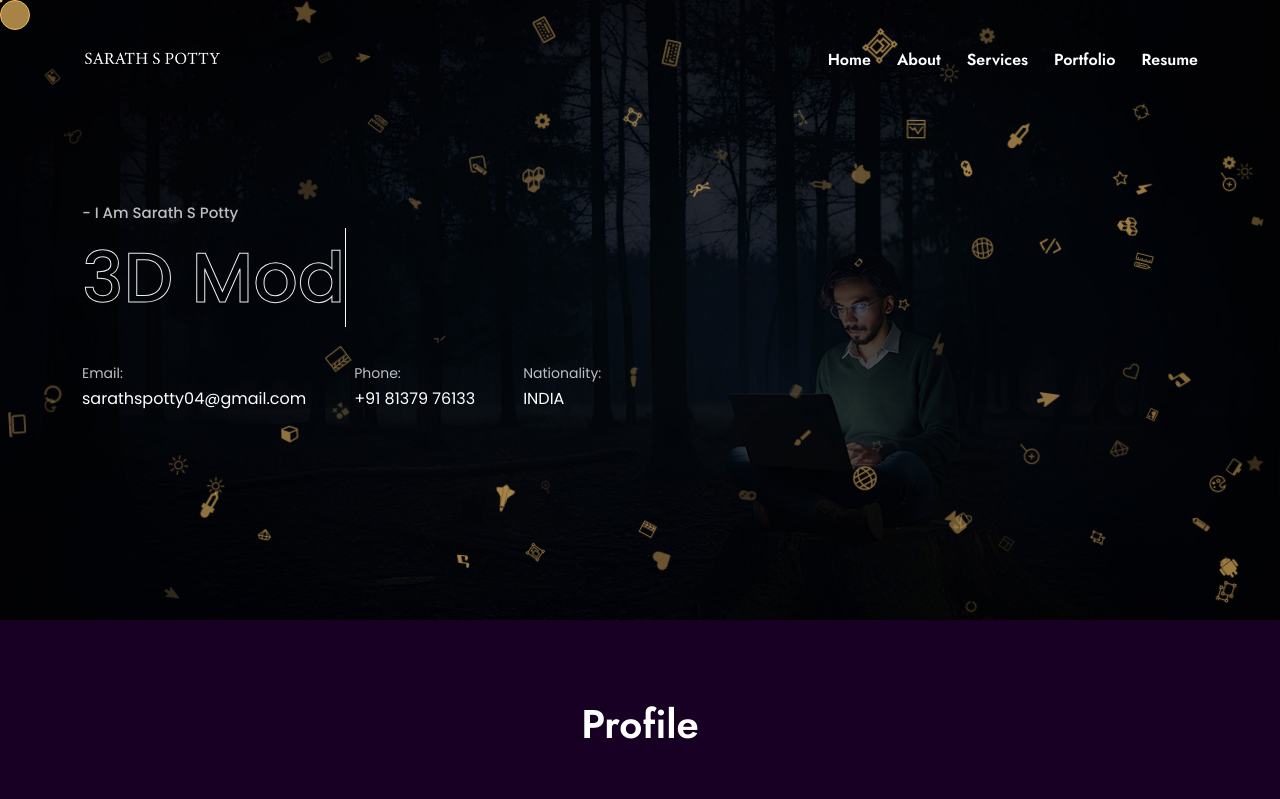
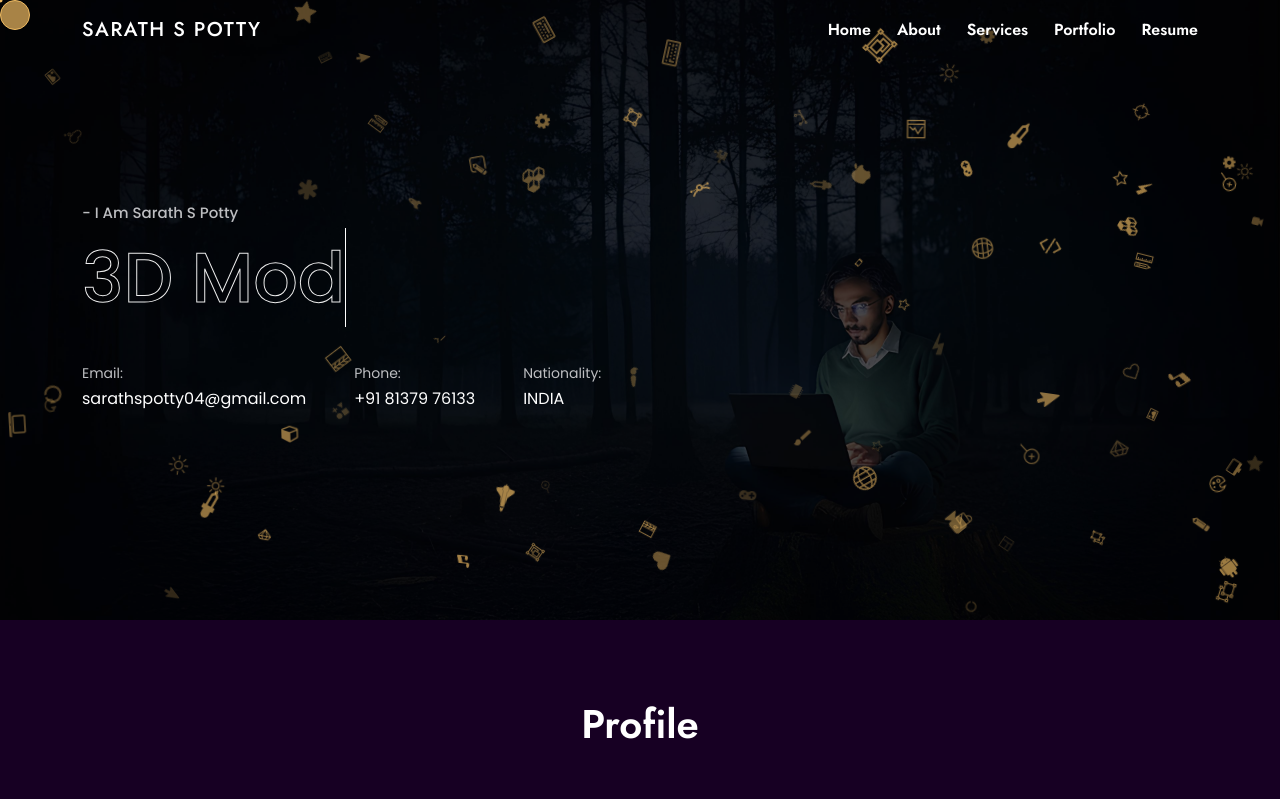
Before and after one commit to kannandevan/sarath-portfolio, a PHP site: page / in a window 1280 px wide. Shown: the top 799 px of the page. Run offline with PHP 8.4, Linux system fonts and the light colour scheme.

Commit message:
feat: Add initial personal portfolio template with new CSS styles and JavaScript functionality.

```diff
--- a/assets/css/style.css
+++ b/assets/css/style.css
@@ -57,6 +57,11 @@ h6 {
 	font-weight: 400;
 }
 
+html {
+	scroll-padding-top: 80px;
+	/* Fix for sticky navbar overlapping content */
+}
+
 a {
 	font-family: 'Jost', sans-serif;
 	text-decoration: none;
@@ -297,7 +302,7 @@ strong {
 
 .navbar-custom {
 	background-color: transparent;
-	padding: 20px 0;
+	padding: 10px 0;
 	width: 100%;
 	border-radius: 0px;
 	z-index: 999;
@@ -346,7 +351,7 @@ strong {
 
 .navbar-custom.nav-sticky {
 	background-color: #1b1e22 !important;
-	padding: 15px 0px;
+	padding: 10px 0px;
 	border-bottom: none;
 	box-shadow: 0 10px 40px -10px rgba(0, 64, 128, .1);
 }
@@ -364,7 +369,7 @@ strong {
 	}
 }
 
-@media (min-width: 200px) and (max-width: 768px) {
+@media (max-width: 991px) {
 	.navbar-custom {
 		background-color: #1b1e22;
 		padding: 10px 0px !important;
--- a/assets/js/scripts.js
+++ b/assets/js/scripts.js
@@ -1,17 +1,22 @@
 
-(function($) {
+(function ($) {
 	'use strict';
 
-	jQuery(document).on('ready', function(){
+	jQuery(document).on('ready', function () {
 
 		/*PRELOADER JS*/
-		$(window).on('load', function() {
+		$(window).on('load', function () {
 			$('.status').fadeOut();
 			$('.preloader').delay(100).fadeOut('slow');
 		});
 		/*END PRELOADER JS*/
 
 		/*START MENU JS*/
+		// Close responsive menu when a scroll trigger link is clicked
+		$('.navbar-nav .nav-link').on('click', function () {
+			$('.navbar-collapse').collapse('hide');
+		});
+
 		function windowScroll() {
 			const navbar = document.getElementById("navbar");
 			if (
@@ -31,23 +36,23 @@
 		/*END MENU JS*/
 
 		/*START PROGRESS BAR*/
-	    $('.progress-bar > span').each(function(){
+		$('.progress-bar > span').each(function () {
 			var $this = $(this);
 			var width = $(this).data('percent');
 			$this.css({
-				'transition' : 'width 2s'
+				'transition': 'width 2s'
 			});
 
-			setTimeout(function() {
-				$this.appear(function() {
-						$this.css('width', width + '%');
+			setTimeout(function () {
+				$this.appear(function () {
+					$this.css('width', width + '%');
 				});
 			}, 500);
 		});
 		/*END PROGRESS BAR*/
 
 		/* START COUNTDOWN JS*/
-		$('.counter_feature').on('inview', function(event, visible, visiblePartX, visiblePartY) {
+		$('.counter_feature').on('inview', function (event, visible, visiblePartX, visiblePartY) {
 			if (visible) {
 				$(this).find('.counter-num').each(function () {
 					var $this = $(this);
@@ -81,7 +86,7 @@
 	/* START PARALLAX JS */
 	(function () {
 
-		if( /Android|webOS|iPhone|iPad|iPod|BlackBerry|IEMobile|Opera Mini/i.test(navigator.userAgent) ) {
+		if (/Android|webOS|iPhone|iPad|iPod|BlackBerry|IEMobile|Opera Mini/i.test(navigator.userAgent)) {
 
 		} else {
 			$(window).stellar({
@@ -94,7 +99,7 @@
 	/* END PARALLAX JS  */
 
 	/*START WOW ANIMATION JS*/
-	  new WOW().init();
+	new WOW().init();
 	/*END WOW ANIMATION JS*/
 
 })(jQuery);
--- a/index.html
+++ b/index.html
@@ -12,7 +12,7 @@
 		content="themes_mountain,personal, portfolio new, html, one page, bootstrap, new html template, design, creative, onepage, clean, modern">
 	<meta name="author" content="themes_mountain">
 	<!-- SITE TITLE -->
-	<title>Sarath - Personal Portfolio Template</title>
+	<title>Sarath - Personal Portfolio</title>
 	<!-- Latest Bootstrap min CSS -->
 	<link rel="stylesheet" href="assets/bootstrap/css/bootstrap.min.css">
 	<!-- Google Font -->
@@ -56,7 +56,7 @@
 	<!-- START NAVBAR -->
 	<nav id="navbar" class="navbar navbar-expand-lg fixed-top navbar-custom navbar-light sticky">
 		<div class="container">
-			<a class="navbar-brand" href="index.html"><img src="assets/img/logo.png" alt=""></a>
+			<a class="navbar-brand" href="index.html">SARATH S POTTY</a>
 			<button class="navbar-toggler" type="button" data-bs-toggle="collapse" data-bs-target="#navbarCollapse"
 				aria-controls="navbarCollapse" aria-expanded="false" aria-label="Toggle navigation">
 				<span class="mdi mdi-menu"></span>
```
